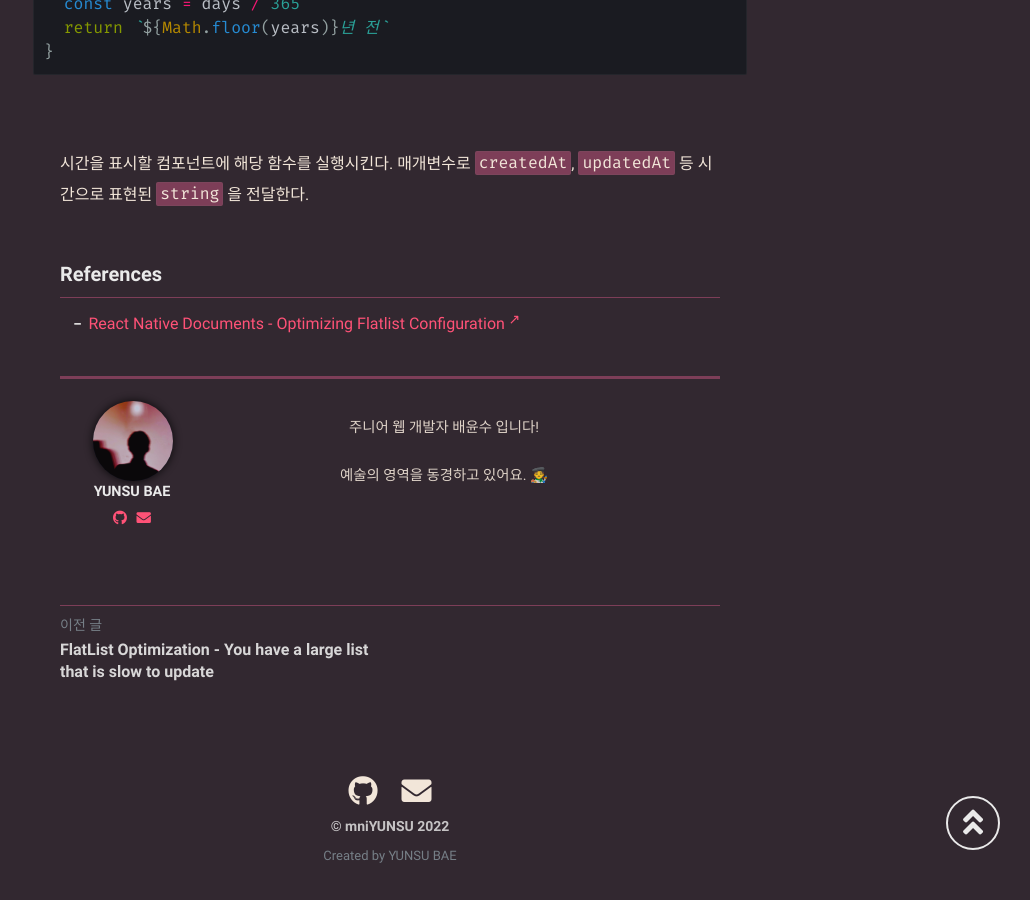
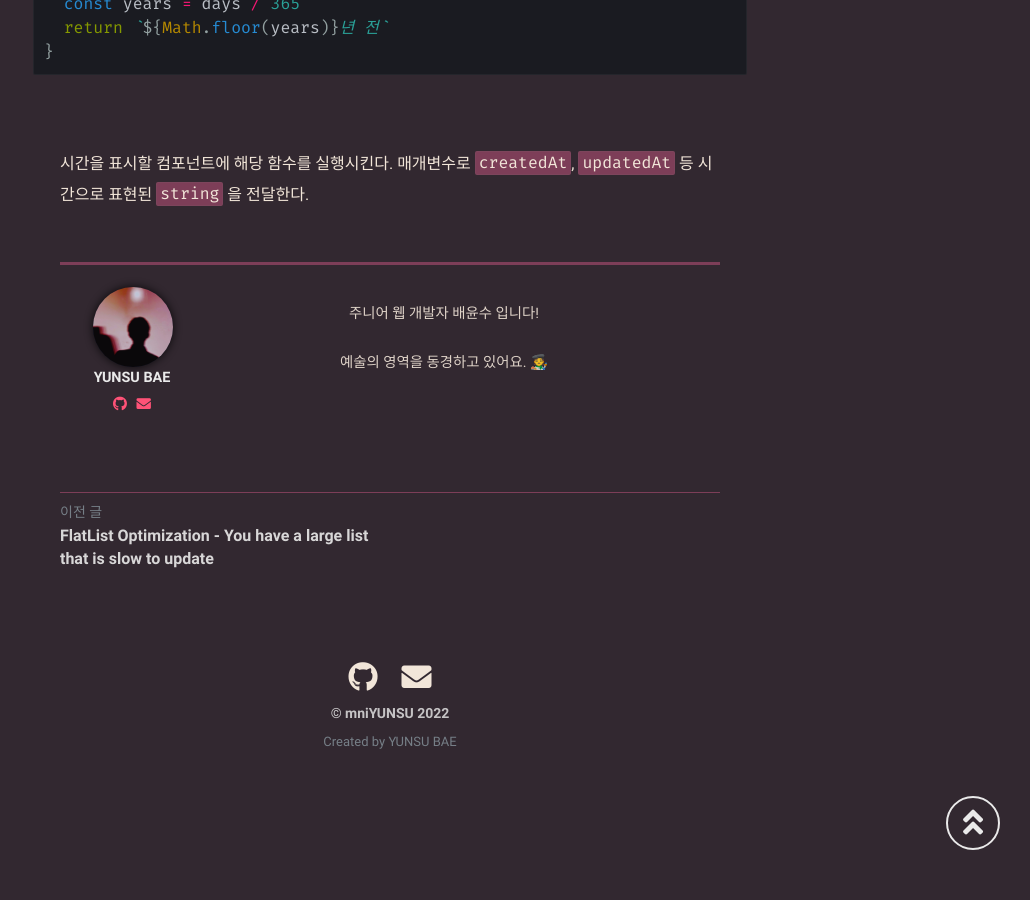
Before and after one commit to mniYUNSU/mniYUNSU.github.io, a Jekyll site: the page built from _posts/react-time-convert/2022-05-04-react-time-convert.md, in a window 1280 px wide and 900 px high, scrolled down 1114 px. Shown: the whole window, without its empty margins (250-1280 px from the left). Built offline with Jekyll 4.4.1, drawn with Linux system fonts in a browser that asks for light colours; comment, search, counter and statistics services are not loaded.

```diff
--- a/_posts/react-time-convert/2022-05-04-react-time-convert.md
+++ b/_posts/react-time-convert/2022-05-04-react-time-convert.md
@@ -47,7 +47,3 @@
 <br>
 
 시간을 표시할 컴포넌트에 해당 함수를 실행시킨다. 매개변수로 `createdAt`, `updatedAt` 등 시간으로 표현된 `string` 을 전달한다.
-
-### References
-
-- <a href="https://reactnative.dev/docs/optimizing-flatlist-configuration" target="_blank" rel="noopener">React Native Documents - Optimizing Flatlist Configuration</a>
```
